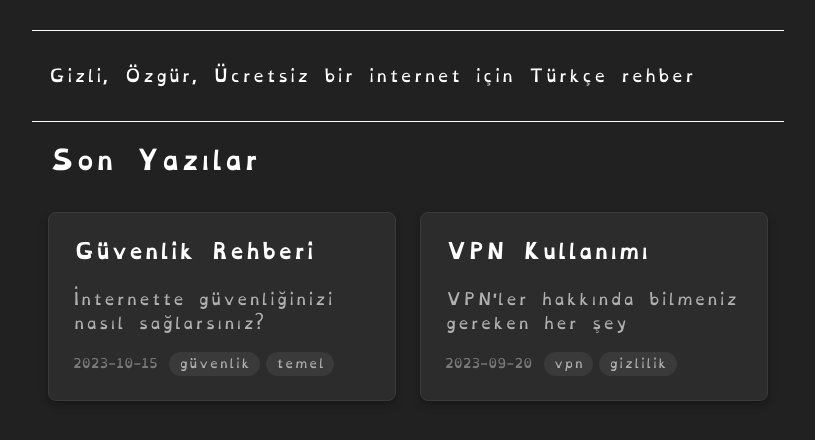
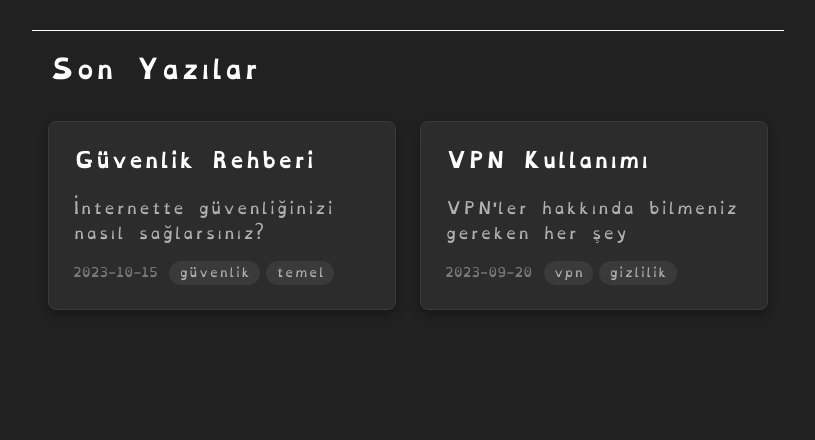
Before and after one commit to anonimler/anonimler.github.io, a plain HTML site: page index.html in a window 1280 px wide. Shown: the part 86-526 px from the top of the page, without its empty margins (232-1047 px from the left). Drawn offline with nearby package versions, Linux system fonts and the light colour scheme.

Commit message:
Update index.html

```diff
--- a/index.html
+++ b/index.html
@@ -15,9 +15,6 @@
       <a href="#" onclick="navigateTo('about')">Hakkımızda</a>
       <a href="#" onclick="navigateTo('disclaimer')">Sorumluluk Reddi</a>
     </nav>
-  </header>
-  <header>
-    <p>Gizli, Özgür, Ücretsiz bir internet için Türkçe rehber</p>
   </header>
   <main id="content">
     <div id="blog-list"></div>
```
